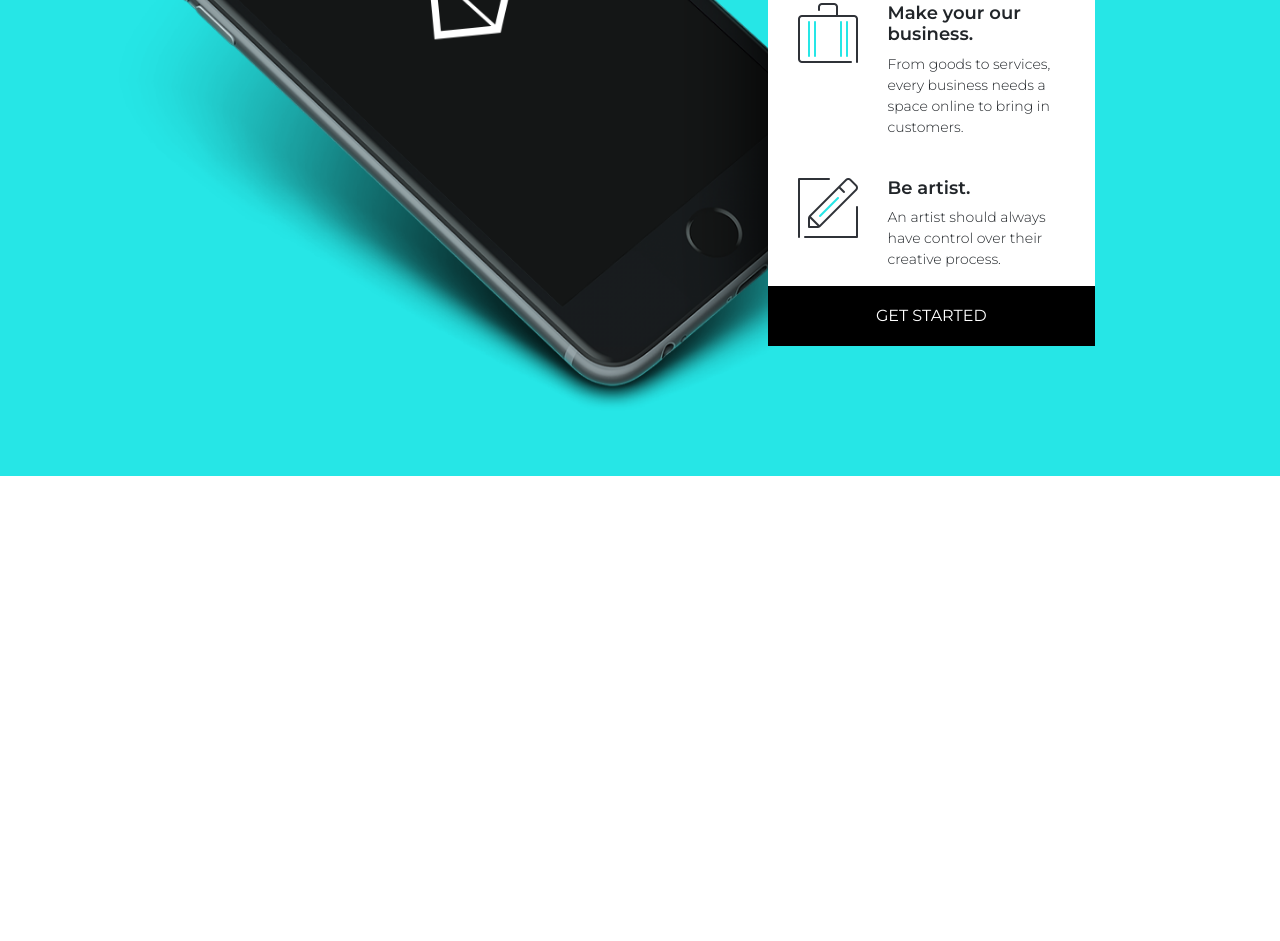
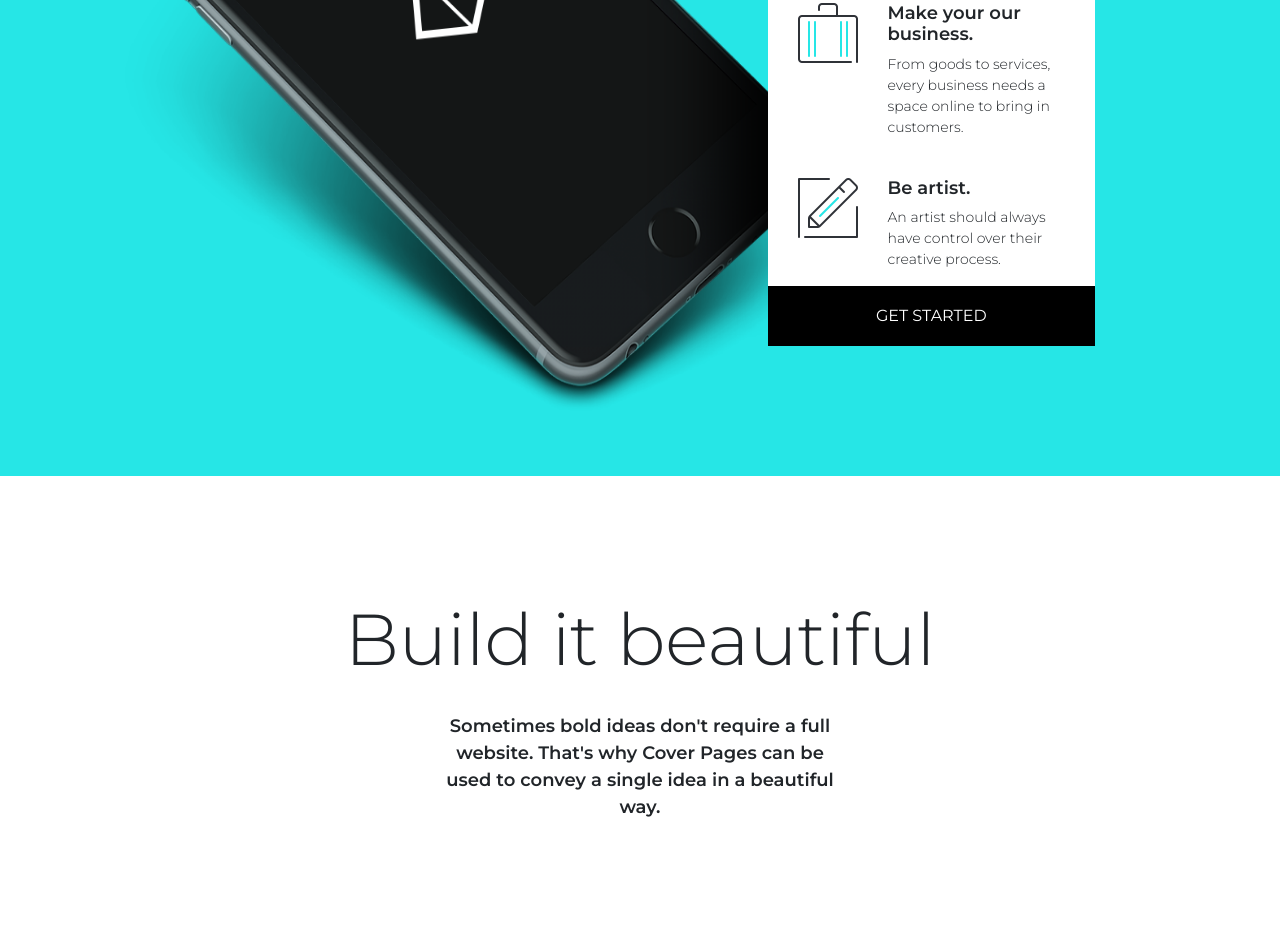
Before and after one commit to VovaNer/fjord, a plain HTML site: page index.html in a window 1280 px wide. Shown: the part 1631-2572 px from the top of the page. Before the commit the page ends 2107 px from the top, so only its background shows below. Drawn offline with nearby package versions, Linux system fonts and the light colour scheme.

Commit message:
Build it done

```diff
--- a/css/style.css
+++ b/css/style.css
@@ -94,7 +94,7 @@ a, a:link, a:visited {
 .iPhone {
   padding: 130px 0;
   background: #26e6e6 url('../img/iPhone.png') left center no-repeat;
-  background-size: 65% 85%;
+  background-size: 60% 85%;
   background-position: 15% 50%;
 }
 .iPhone-block {
@@ -121,16 +121,34 @@ a, a:link, a:visited {
   padding-left: 90px;
 }
 .iPhone-block-part1 {
-    background: url('../img/browsers.png') left top no-repeat;
+  background: url('../img/browsers.png') left top no-repeat;
 }
 .iPhone-block-part2 {
-    background: url('../img/briefcase.png') left top no-repeat;
+  background: url('../img/briefcase.png') left top no-repeat;
 }
 .iPhone-block-part3 {
-    background: url('../img/edit.png') left top no-repeat;
+  background: url('../img/edit.png') left top no-repeat;
 }
 .iPhone-btn {
   width: 100%;
   border-radius: 0;
   height: 60px;
 }
+/* BuildIt Section */
+.build {
+  padding: 120px 0;
+}
+.build h1 {
+  font-size: 72px;
+  font-weight: 100;
+  margin-bottom: 30px;
+}
+.build p {
+  font-size: 18px;
+  width: 65%;
+  margin: 0 auto;
+  font-weight: 600;
+}
+.build-text {
+  margin: 0 auto;
+}
--- a/index.html
+++ b/index.html
@@ -84,13 +84,19 @@
       </div>
       <button class="iPhone-btn btn" type="button">get started</button>
     </div>
-
-
-
   </div>
 </section>
 
 
+<!-- BuildIt Section -->
+<section class="build text-center">
+  <div class="row">
+    <div class="col-md-6 build-text">
+      <h1>Build it beautiful</h1>
+      <p>Sometimes bold ideas don't require a full website. That's why Cover Pages can be used to convey a single idea in a beautiful way.</p>
+    </div>
+  </div>
+</section>
 
 
 
```
